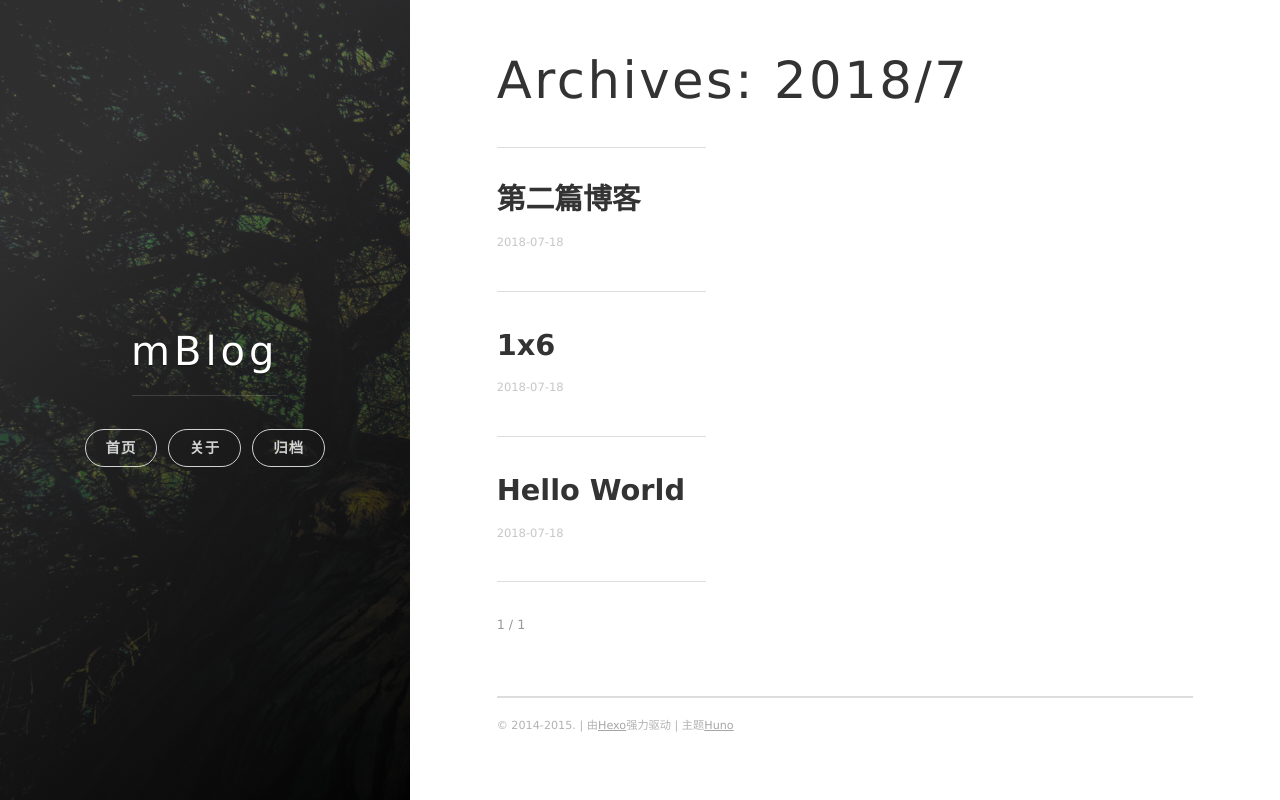
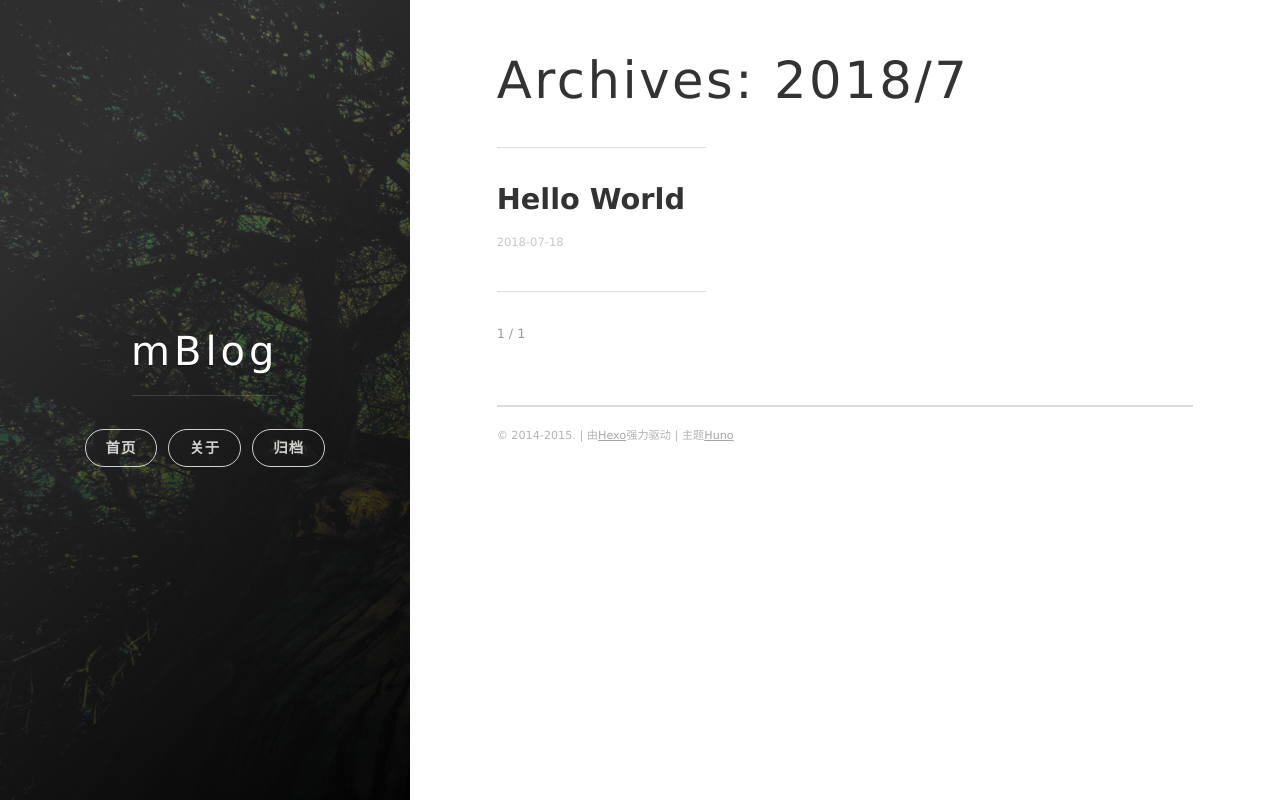
Before and after one commit to dadoubi222/dadoubi222.github.io, a plain HTML site: page archives/2018/07/index.html in a window 1280 px wide. Drawn offline with nearby package versions, Linux system fonts and the light colour scheme; some packages are replaced by stand-ins of ours.

Commit message:
Site updated: 2018-07-18 17:36:27

```diff
--- a/archives/2018/07/index.html
+++ b/archives/2018/07/index.html
@@ -154,42 +154,6 @@ classes that you can use:
     <li>
 
       <h2 class="post-list__post-title post-title">
-        <a href="/2018/07/18/第二篇博客/" title="link to 第二篇博客">第二篇博客</a>
-      </h2>
-
-      <div class="post-list__meta">
-
-        <time datetime="2018-07-18" class="post-list__meta--date date">2018-07-18</time>
-      </div>
-
-      <div class="excerpt">
-
-      </div>
-
-      <hr class="post-list__divider" />
-    </li>
-
-    <li>
-
-      <h2 class="post-list__post-title post-title">
-        <a href="/2018/07/18/开博大吉/" title="link to 1x6">1x6</a>
-      </h2>
-
-      <div class="post-list__meta">
-
-        <time datetime="2018-07-18" class="post-list__meta--date date">2018-07-18</time>
-      </div>
-
-      <div class="excerpt">
-
-      </div>
-
-      <hr class="post-list__divider" />
-    </li>
-
-    <li>
-
-      <h2 class="post-list__post-title post-title">
         <a href="/2018/07/18/hello-world/" title="link to Hello World">Hello World</a>
       </h2>
 
```
Also changed, not shown: archives/2018/index.html (+0 -36 lines), archives/index.html (+0 -36 lines), index.html (+0 -36 lines).
